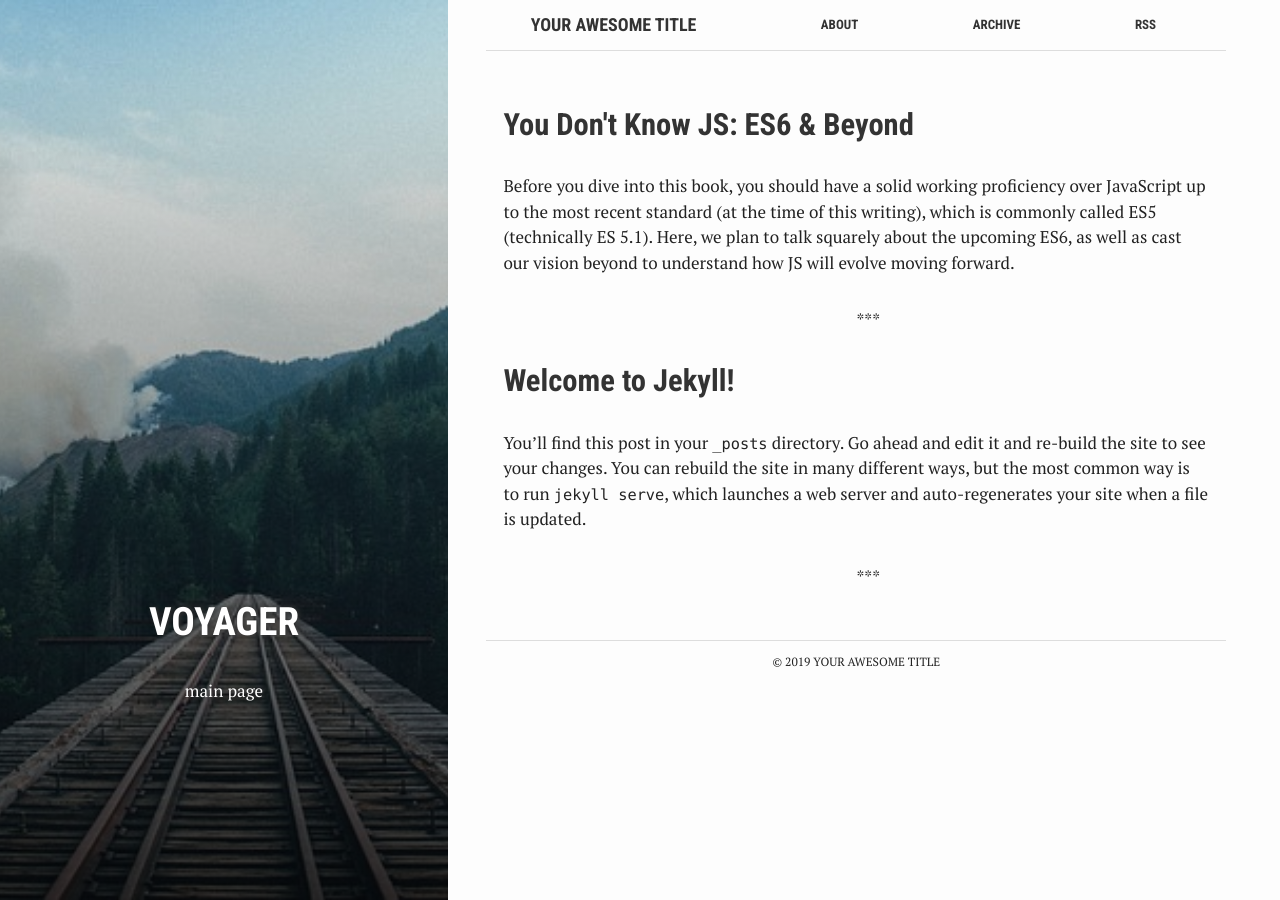
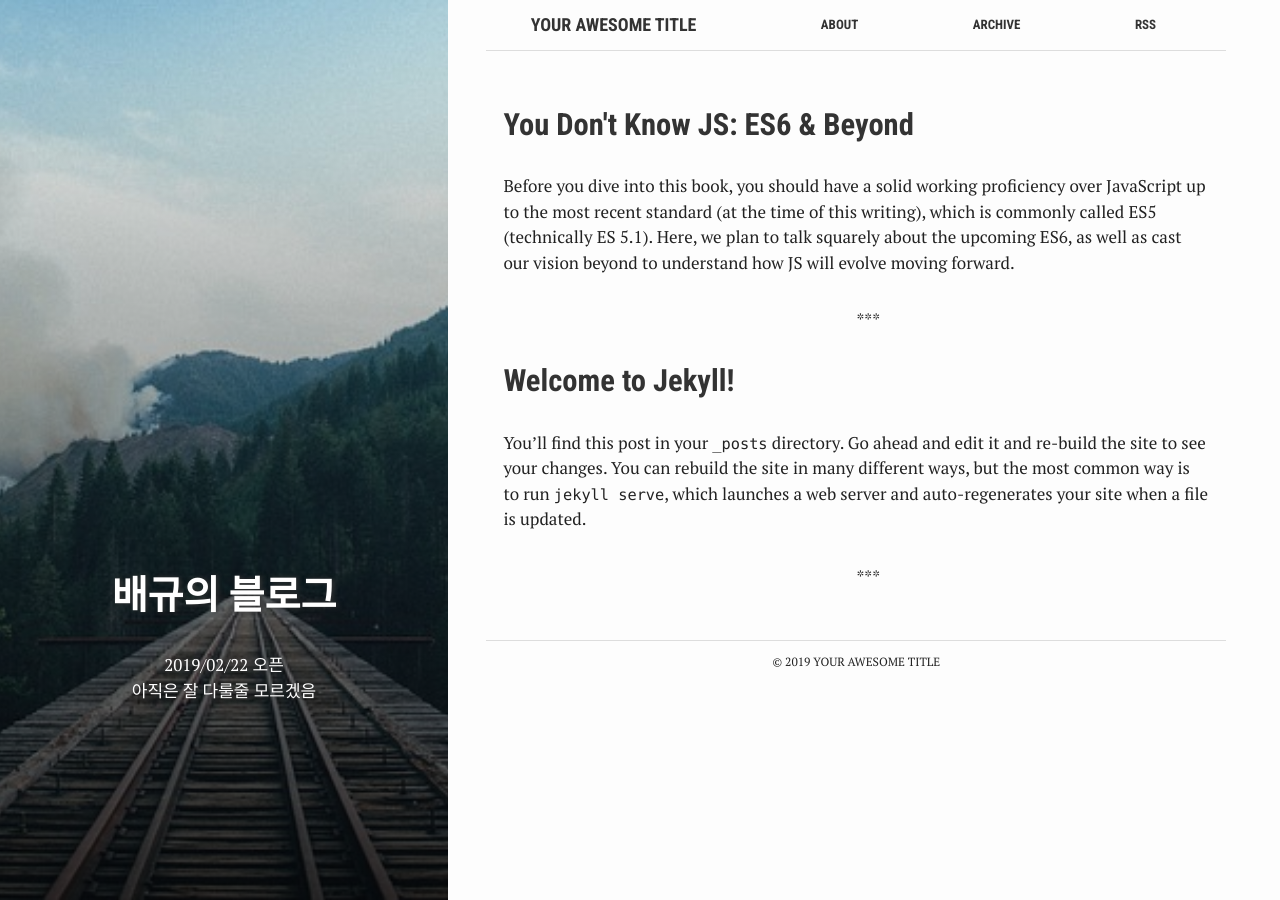
Before and after one commit to baegyu/baegyu.github.io, a Jekyll site: the page built from index.html, in a window 1280 px wide. Built offline with Jekyll 4.4.1, drawn with Linux system fonts in a browser that asks for light colours.

Commit message:
index change

```diff
--- a/index.html
+++ b/index.html
@@ -2,8 +2,8 @@
 bg: "rails.jpg"
 layout: default
 crawlertitle: "Jekyll blog"
-title: "Voyager"
-summary: "main page"
+title: "배규의 블로그"
+summary: "2019/02/22 오픈<br>아직은 잘 다룰줄 모르겠음"
 ---
 
 {% for post in site.posts limit: 5 %}
```
